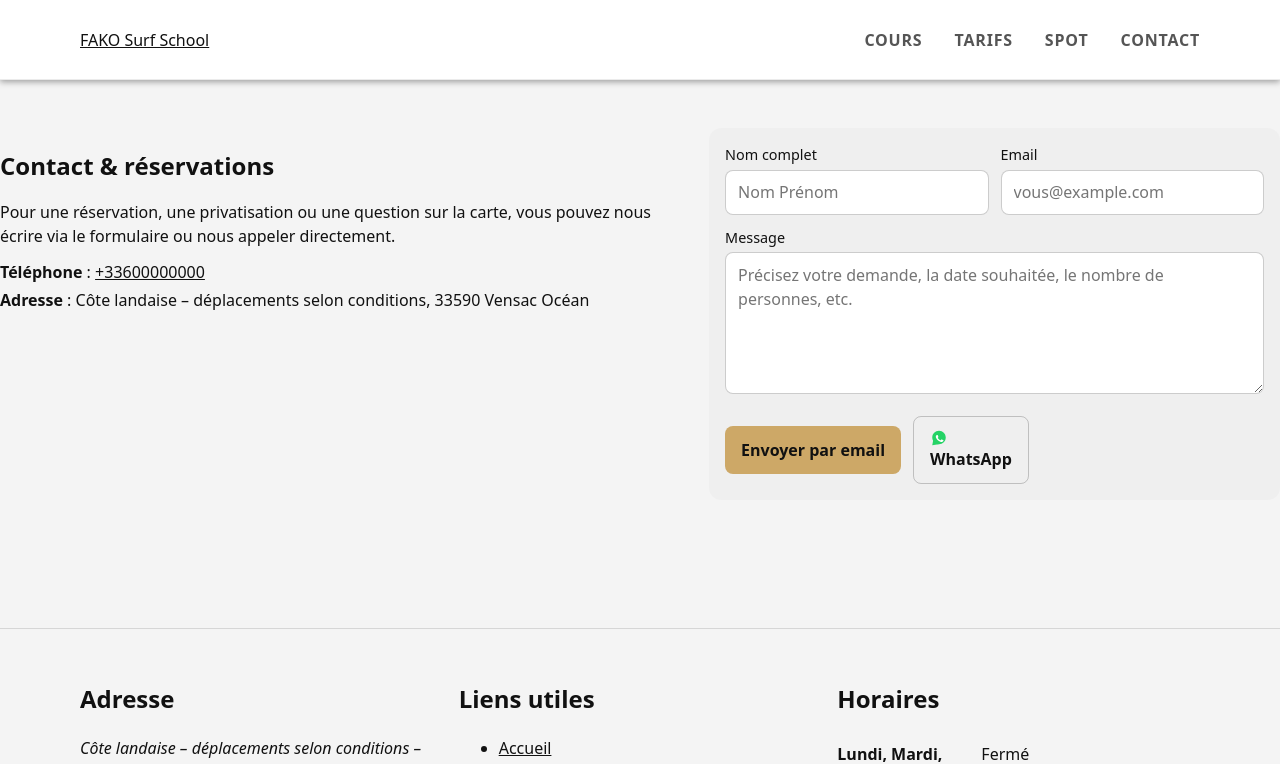
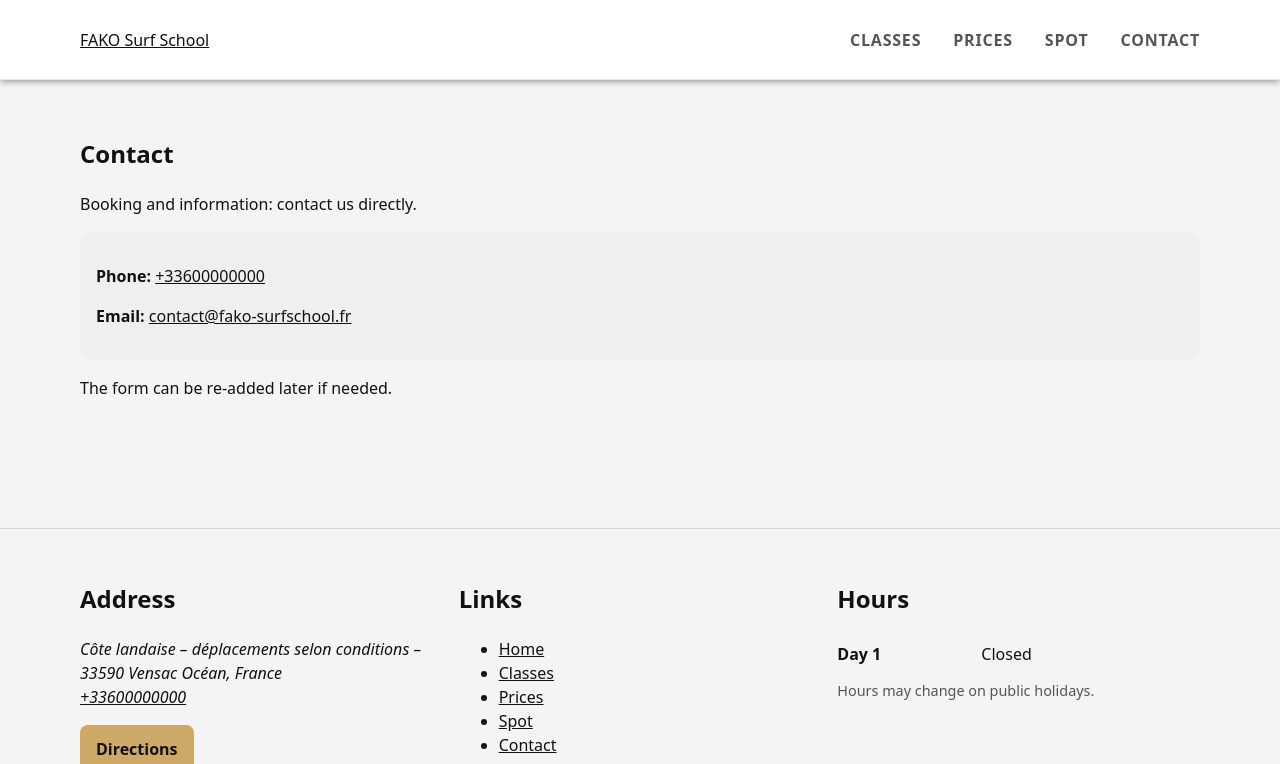
Before and after one commit to GeorginaBerrezel/fako-surfschool-next, a Next.js app: page /en/contact in a window 1280 px wide. Shown: the top 764 px of the page. Built offline with nearby package versions, Linux system fonts and the light colour scheme.

Commit message:
fix: translate header/footer/contact and prefix links by locale

```diff
--- a/app/[locale]/contact/page.tsx
+++ b/app/[locale]/contact/page.tsx
@@ -1,28 +1,29 @@
-import ContactForm from "@/components/ContactForm";
-import { site } from "@/lib/site";
+import {getTranslations} from 'next-intl/server';
+import {site} from '@/lib/site';
 
-export default function Page() {
+export async function generateMetadata({params}: {params: Promise<{locale: string}>}) {
+  const {locale} = await params;
+  const t = await getTranslations({locale, namespace: 'contact'});
+  return { title: t('seoTitle'), description: t('seoDescription') };
+}
+
+export default async function ContactPage({params}: {params: Promise<{locale: 'fr' | 'en'}>}) {
+  const {locale} = await params;
+  const t = await getTranslations({locale, namespace: 'contact'});
+
   return (
-    <section className="contact-page">
-      <div className="contact-intro">
-        <h1>Contact &amp; réservations</h1>
-        <p>
-          Pour une réservation, une privatisation ou une question sur la carte,
-          vous pouvez nous écrire via le formulaire ou nous appeler directement.
-        </p>
-        <ul className="contact-infos">
-          <li>
-            <strong>Téléphone</strong> :{" "}
-            <a href={`tel:${site.telephone}`}>{site.telephone}</a>
-          </li>
-          <li>
-            <strong>Adresse</strong> :{" "}
-            {site.address.streetAddress}, {site.address.postalCode}{" "}
-            {site.address.addressLocality}
-          </li>
-        </ul>
+    <section className="container" style={{paddingTop:'1.25rem', paddingBottom:'2rem'}}>
+      <h1>{t('title')}</h1>
+      <p>{t('intro')}</p>
+
+      <div className="card" style={{padding:'1rem'}}>
+        <p><strong>{t('phone')}:</strong> <a href={`tel:${site.telephone.replace(/\s/g,'')}`}>{site.telephone}</a></p>
+        {site.email ? (
+          <p><strong>{t('email')}:</strong> <a href={`mailto:${site.email}`}>{site.email}</a></p>
+        ) : null}
       </div>
-      <ContactForm />
+
+      <p style={{marginTop:'1rem'}}>{t('formNote')}</p>
     </section>
   );
 }
--- a/app/[locale]/layout.tsx
+++ b/app/[locale]/layout.tsx
@@ -13,22 +13,26 @@ export async function generateMetadata({params}: {params: Promise<{locale: strin
     title,
     description,
     alternates: {
-      languages: {
-        fr: '/fr',
-        en: '/en'
-      }
+      languages: { fr: '/fr', en: '/en' }
     }
   };
 }
 
-export default async function LocaleLayout({children}: {children: React.ReactNode}) {
+export default async function LocaleLayout({
+  children,
+  params
+}: {
+  children: React.ReactNode;
+  params: Promise<{locale: 'fr' | 'en'}>;
+}) {
+  const {locale} = await params;
   const messages = await getMessages();
 
   return (
     <NextIntlClientProvider messages={messages}>
-      <Header />
+      <Header locale={locale} />
       <main id="main">{children}</main>
-      <Footer />
+      <Footer locale={locale} />
     </NextIntlClientProvider>
   );
 }
--- a/components/Footer.tsx
+++ b/components/Footer.tsx
@@ -1,164 +1,84 @@
-import Link from "next/link";
-import type { Route } from "next";
-import { site } from "@/lib/site";
+import Link from 'next/link';
+import {getTranslations} from 'next-intl/server';
+import {site} from '@/lib/site';
 
-type OpeningRange = {
-  opens: string;
-  closes: string;
-};
+type OpeningRange = {opens: string; closes: string;};
 
 function isClosed(ranges: OpeningRange[]): boolean {
   return !ranges || ranges.length === 0;
 }
 
-const dayLabels: Record<string, string> = {
-  Monday: "Lundi",
-  Tuesday: "Mardi",
-  Wednesday: "Mercredi",
-  Thursday: "Jeudi",
-  Friday: "Vendredi",
-  Saturday: "Samedi",
-  Sunday: "Dimanche",
-};
+export default async function Footer({locale}: {locale: 'fr' | 'en'}) {
+  const t = await getTranslations({locale, namespace: 'footer'});
+  const base = `/${locale}` as const;
 
-const navLinks: { href: Route; label: string }[] = [
-  { href: "/" as Route,        label: "Accueil" },
-  { href: "/menu" as Route,    label: "Menu" },
-  { href: "/histoire" as Route,label: "L’histoire" },
-  { href: "/avis" as Route,    label: "Avis client" },
-  { href: "/contact" as Route, label: "Contact" },
-];
-
-// Construction OpeningHoursSpecification pour JSON-LD à partir de site.openingHours
-const openingHoursLd = site.openingHours.flatMap((d) => {
-  const days = d.days && d.days.length > 0 ? d.days : ["Monday"];
-
-  if (isClosed(d.ranges)) {
-    return days.map((day) => ({
-      "@type": "OpeningHoursSpecification",
-      dayOfWeek: `https://schema.org/${day}`,
-      opens: "00:00",
-      closes: "00:00",
-    }));
-  }
-
-  return days.flatMap((day) =>
-    d.ranges.map((r) => ({
-      "@type": "OpeningHoursSpecification",
-      dayOfWeek: `https://schema.org/${day}`,
-      opens: r.opens,
-      closes: r.closes,
-    }))
-  );
-});
-
-export default function Footer() {
   return (
     <footer role="contentinfo">
       <div className="container">
         <div className="grid">
-          {/* Adresse */}
+          {/* Address */}
           <section aria-labelledby="loc">
-            <h2 id="loc">Adresse</h2>
+            <h2 id="loc">{t('addressTitle')}</h2>
             <address>
-              {site.address.streetAddress} – {site.address.postalCode}{" "}
+              {site.address.streetAddress} – {site.address.postalCode}{' '}
               {site.address.addressLocality}, {site.address.addressCountry}
               <br />
-              <a href={`tel:${site.telephone.replace(/\s/g, "")}`}>
+              <a href={`tel:${site.telephone.replace(/\s/g, '')}`}>
                 {site.telephone}
               </a>
             </address>
             <p>
               <a
                 className="btn"
-                href="https://www.google.com/maps/search/?api=1&query=Route+de+Botyre+30%2C+1966+Ayent"
+                href={site.googleMapsLink ?? 'https://www.google.com/maps'}
                 target="_blank"
                 rel="noopener"
               >
-                Itinéraire
+                {t('directions')}
               </a>
             </p>
           </section>
 
-          {/* Liens utiles */}
-          <section aria-labelledby="liens">
-            <h2 id="liens">Liens utiles</h2>
+          {/* Links */}
+          <section aria-labelledby="links">
+            <h2 id="links">{t('linksTitle')}</h2>
             <ul>
-              {navLinks.map((l) => (
-                <li key={l.href}>
-                  <Link href={l.href}>{l.label}</Link>
-                </li>
-              ))}
+              <li><Link href={base}>{t('home')}</Link></li>
+              <li><a href={`${base}/#cours`}>{t('courses')}</a></li>
+              <li><a href={`${base}/#tarifs`}>{t('pricing')}</a></li>
+              <li><a href={`${base}/#spot`}>{t('spot')}</a></li>
+              <li><Link href={`${base}/contact`}>{t('contact')}</Link></li>
             </ul>
           </section>
 
-          {/* Horaires */}
-          <section aria-labelledby="horaires">
-            <h2 id="horaires">Horaires</h2>
+          {/* Hours (minimal) */}
+          <section aria-labelledby="hours">
+            <h2 id="hours">{t('hoursTitle')}</h2>
             <ul className="hours-list" aria-describedby="hours-note">
-              {site.openingHours.map((d, idx) => {
-                const label =
-                  d.days && d.days.length > 0
-                    ? d.days
-                        .map((en) => dayLabels[en] ?? en)
-                        .join(", ")
-                    : `Jour ${idx + 1}`;
-
-                return (
-                  <li key={d.days.join(",") || idx} className="hours-row">
-                    <span className="hours-day">{label}</span>
+              {(site.openingHours ?? []).map((d, idx) => (
+                <li key={idx} className="hours-row">
+                  <span className="hours-day">{t('hoursDefaultLabel', {index: idx + 1})}</span>
                   {isClosed(d.ranges) ? (
-                      <span className="hours-slots">Fermé</span>
+                    <span className="hours-slots">{t('closed')}</span>
                   ) : (
                     <span className="hours-slots">
                       {d.ranges.map((r, i) => (
-                          <span
-                            key={`${label}-${r.opens}-${r.closes}-${i}`}
-                            className="hours-slot"
-                          >
-                            <time dateTime={r.opens}>{r.opens}</time>
-                            {"–"}
-                            <time dateTime={r.closes}>{r.closes}</time>
-                            {i < d.ranges.length - 1 ? " · " : ""}
+                        <span key={`${idx}-${r.opens}-${r.closes}-${i}`} className="hours-slot">
+                          <time dateTime={r.opens}>{r.opens}</time>–<time dateTime={r.closes}>{r.closes}</time>
+                          {i < d.ranges.length - 1 ? ' · ' : ''}
                         </span>
                       ))}
                     </span>
                   )}
                 </li>
-                );
-              })}
+              ))}
             </ul>
-            <p id="hours-note" className="hours-note">
-              Horaires susceptibles d’évoluer les jours fériés.
-            </p>
-
-            {/* JSON-LD pour SEO */}
-            <script
-              type="application/ld+json"
-              dangerouslySetInnerHTML={{
-                __html: JSON.stringify({
-                  "@context": "https://schema.org",
-                  "@type": "Restaurant",
-                  name: site.name,
-                  address: {
-                    "@type": "PostalAddress",
-                    streetAddress: site.address.streetAddress,
-                    postalCode: site.address.postalCode,
-                    addressLocality: site.address.addressLocality,
-                    addressCountry: site.address.addressCountry,
-                  },
-                  telephone: site.telephone,
-                  openingHoursSpecification: openingHoursLd,
-                }),
-              }}
-            />
+            <p id="hours-note" className="hours-note">{t('hoursNote')}</p>
           </section>
         </div>
 
         <p>
-          <small>
-            &copy; {new Date().getFullYear()} {site.name}
-          </small>
+          <small>&copy; {new Date().getFullYear()} {site.name}</small>
         </p>
       </div>
     </footer>
--- a/components/Header.tsx
+++ b/components/Header.tsx
@@ -1,35 +1,27 @@
 'use client';
 
 import Link from 'next/link';
-import {usePathname} from 'next/navigation';
-import {useMemo} from 'react';
+import {useTranslations} from 'next-intl';
 
-function getLocaleFromPathname(pathname: string): 'fr' | 'en' {
-  const seg = pathname.split('/').filter(Boolean)[0];
-  return seg === 'en' ? 'en' : 'fr';
-}
-
-export default function Header() {
-  const pathname = usePathname() || '/fr';
-  const locale = useMemo(() => getLocaleFromPathname(pathname), [pathname]);
-
+export default function Header({locale}: {locale: 'fr' | 'en'}) {
+  const t = useTranslations('nav');
   const base = `/${locale}` as const;
 
   return (
     <header className="header" role="banner">
-      <a className="skip-link" href="#main">Aller au contenu</a>
+      <a className="skip-link" href="#main">{t('skip')}</a>
 
       <div className="container" style={{display:'flex',justifyContent:'space-between',alignItems:'center',gap:'.75rem'}}>
-        <Link href={base} aria-label="Accueil">
-          FAKO Surf School
+        <Link href={base} aria-label={t('homeAria')}>
+          {t('brand')}
         </Link>
 
-        <nav aria-label="Navigation principale" className="site-nav-desktop">
+        <nav aria-label={t('aria')} className="site-nav-desktop">
           <ul>
-            <li><a href={`${base}/#cours`}>Cours</a></li>
-            <li><a href={`${base}/#tarifs`}>Tarifs</a></li>
-            <li><a href={`${base}/#spot`}>Spot</a></li>
-            <li><Link href={`${base}/contact`}>Contact</Link></li>
+            <li><a href={`${base}/#cours`}>{t('courses')}</a></li>
+            <li><a href={`${base}/#tarifs`}>{t('pricing')}</a></li>
+            <li><a href={`${base}/#spot`}>{t('spot')}</a></li>
+            <li><Link href={`${base}/contact`}>{t('contact')}</Link></li>
           </ul>
         </nav>
       </div>
--- a/messages/en.json
+++ b/messages/en.json
@@ -66,5 +66,38 @@
     ],
     "note1": "Lessons for private individuals are conducted in groups of a maximum of five students and include tuition, insurance, equipment, full-length wetsuits and foam surfboards. You can also bring your own equipment if you prefer.",
     "note2": "Lessons may be postponed or cancelled due to very high winds, strong swells, storms or other factors making it dangerous to practice the activity."
+  },
+  "nav": {
+    "aria": "Main navigation",
+    "skip": "Skip to content",
+    "homeAria": "Home",
+    "brand": "FAKO Surf School",
+    "courses": "Classes",
+    "pricing": "Prices",
+    "spot": "Spot",
+    "contact": "Contact"
+  },
+  "footer": {
+    "addressTitle": "Address",
+    "directions": "Directions",
+    "linksTitle": "Links",
+    "home": "Home",
+    "courses": "Classes",
+    "pricing": "Prices",
+    "spot": "Spot",
+    "contact": "Contact",
+    "hoursTitle": "Hours",
+    "closed": "Closed",
+    "hoursDefaultLabel": "Day {index}",
+    "hoursNote": "Hours may change on public holidays."
+  },
+  "contact": {
+    "seoTitle": "Contact — FAKO Surf School",
+    "seoDescription": "Get in touch with FAKO Surf School to book a surf lesson.",
+    "title": "Contact",
+    "intro": "Booking and information: contact us directly.",
+    "phone": "Phone",
+    "email": "Email",
+    "formNote": "The form can be re-added later if needed."
   }
 }
--- a/messages/fr.json
+++ b/messages/fr.json
@@ -66,5 +66,39 @@
     ],
     "note1": "Les cours incluent l’encadrement, l’assurance, le matériel, avec des combinaisons intégrales et des planches en mousse. Possibilité d‘apporter son matériel personnel.",
     "note2": "Les cours peuvent être annulés ou reportés en raison de vent violent, forte houle, orage, ou autres facteurs mettant en danger la sécurité de la pratique de l’activité."
+  },
+  "nav": {
+    "aria": "Navigation principale",
+    "skip": "Aller au contenu",
+    "homeAria": "Accueil",
+    "brand": "FAKO Surf School",
+    "courses": "Cours",
+    "pricing": "Tarifs",
+    "spot": "Spot",
+    "contact": "Contact"
+  },
+  "footer": {
+    "addressTitle": "Adresse",
+    "directions": "Itinéraire",
+    "linksTitle": "Liens utiles",
+    "home": "Accueil",
+    "courses": "Cours",
+    "pricing": "Tarifs",
+    "spot": "Spot",
+    "contact": "Contact",
+    "hoursTitle": "Horaires",
+    "closed": "Fermé",
+    "hoursDefaultLabel": "Jour {index}",
+    "hoursNote": "Horaires susceptibles d’évoluer les jours fériés."
+  },
+  "contact": {
+    "seoTitle": "Contact — FAKO Surf School",
+    "seoDescription": "Contactez FAKO Surf School pour réserver un cours de surf.",
+    "title": "Contact",
+    "intro": "Réservation et informations : contactez-nous directement.",
+    "phone": "Téléphone",
+    "email": "Email",
+    "formNote": "Le formulaire sera réintégré ensuite si nécessaire."
   }
+
 }
```
Lines whose indentation alone changed are shown as unchanged.
